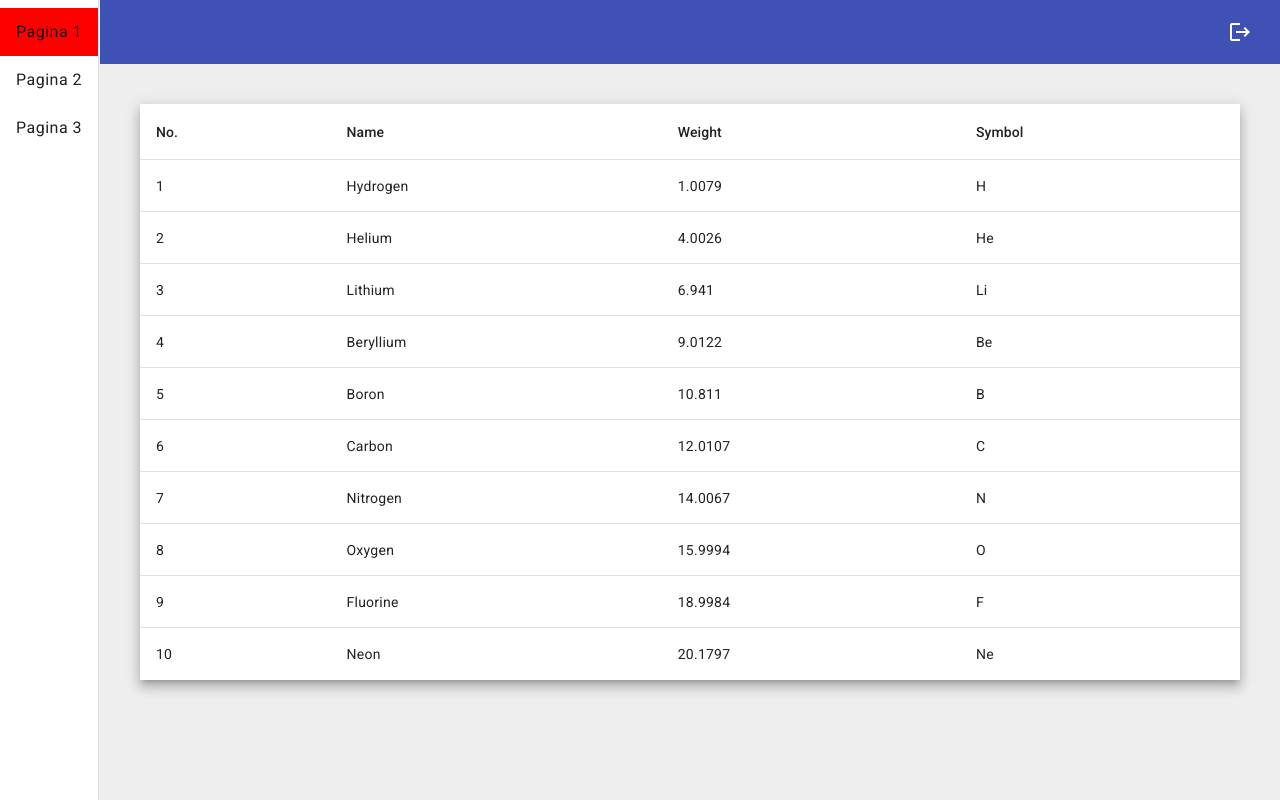
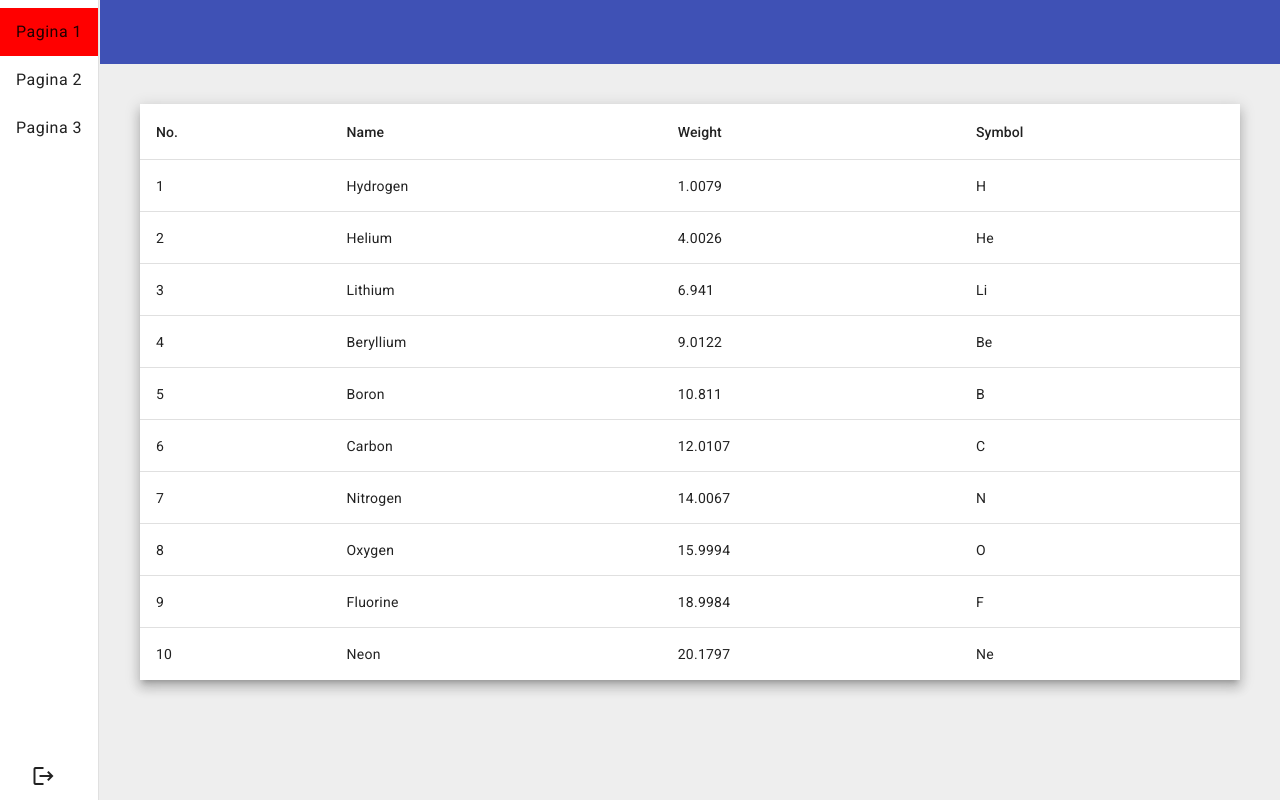
Before and after one commit to Salvatore-12/lezione-38-ng, an Angular app: page /pagina1 in a window 1280 px wide. Built offline with nearby package versions, Linux system fonts and the light colour scheme.

Commit message:
spostamento button dalla dashboars alla sidebar

```diff
--- a/src/app/componenti/dashboard/dashboard.component.css
+++ b/src/app/componenti/dashboard/dashboard.component.css
@@ -7,6 +7,12 @@
     background: #eee;
   }
 
+  .bottom-logout-button {
+    position: absolute;
+    bottom: 0;
+    left: 20%;
+  }
+
   .active{
     background-color: red;
   }
--- a/src/app/componenti/dashboard/dashboard.component.html
+++ b/src/app/componenti/dashboard/dashboard.component.html
@@ -5,14 +5,14 @@
         <mat-list-item role="listitem" routerLink="pagina2" routerLinkActive="active">Pagina 2</mat-list-item> <!--qui e la stessa cosa del primo routerLinkActive  però senza parentesi[] e senza le singole ''nel nome active-->
         <mat-list-item role="listitem" routerLink="pagina3" [routerLinkActive]="'active'">Pagina 3</mat-list-item>
       </mat-list>
-
+      <button mat-icon-button class="example-icon bottom-logout-button" aria-label="Example icon-button with share icon" (click)="logout()">
+        <mat-icon>logout</mat-icon>
+      </button>
       </mat-sidenav>
     <mat-sidenav-content>
       <mat-toolbar color="primary">
         <span class="example-spacer"></span>
-        <button mat-icon-button class="example-icon" aria-label="Example icon-button with share icon" (click)="logout()">
-          <mat-icon>logout</mat-icon>
-        </button>
+
       </mat-toolbar>
         <router-outlet></router-outlet>
     </mat-sidenav-content>
```
